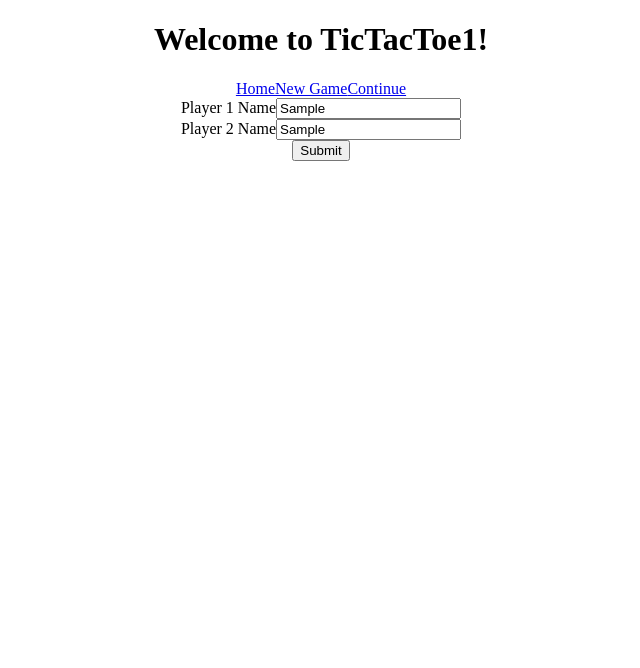
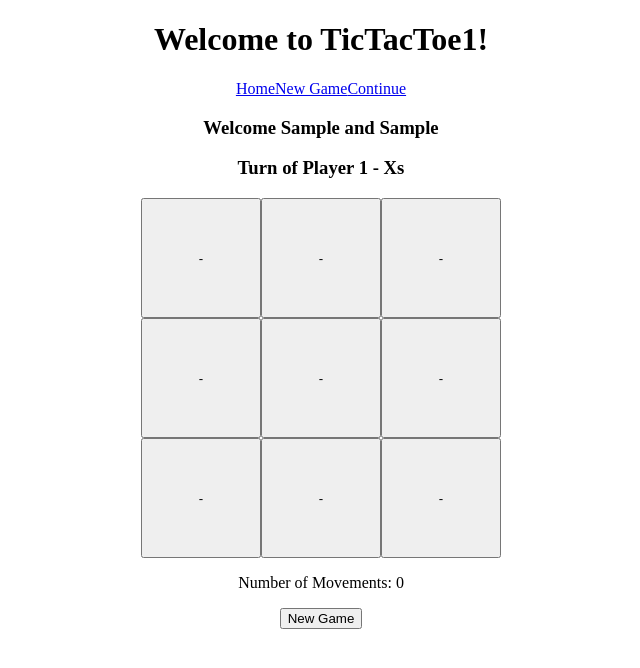
Before and after one commit to rdab/TicTacToe, an Angular app: page /new in a window 1280 px wide. Both pictures are taken after typing "Sample", "Sample" into the empty fields and a click on the button "Submit". Shown: the top 668 px of the page, without its empty margins (319-959 px from the left). Built offline with nearby package versions, Linux system fonts and the light colour scheme.

Commit message:
Ask the name for a second player

```diff
--- a/src/app/game/game/game.component.html
+++ b/src/app/game/game/game.component.html
@@ -1,21 +1,21 @@
 <div *ngIf="_status == 'fetching'">Loading...</div>
 <div *ngIf="_status == 'success'">
 
-    <form *ngIf="(_stateService.state$ | async).playerName == ''">
+    <form *ngIf="(_stateService.state$ | async).player1 == '' || (_stateService.state$ | async).player2 == ''">
         <div>
             <label>Player 1 Name</label>
-            <input [(ngModel)]="_playerName" name='player1' type="text" />
+            <input [(ngModel)]="_player1" name='player1' type="text" />
         </div>
         <div>
             <label>Player 2 Name</label>
-            <input [(ngModel)]="_playerName" name='player2' type="text" />
+            <input [(ngModel)]="_player2" name='player2' type="text" />
         </div>
         <button (click)="_handleSubmitClick()" type="submit">
             Submit
         </button>
     </form>
 
-    <div *ngIf="(_stateService.state$ | async).playerName != ''">
+    <div *ngIf="(_stateService.state$ | async).player1 != '' && (_stateService.state$ | async).player2 != ''">
         <app-header></app-header>
         <app-board></app-board>
         <app-play-counter></app-play-counter>
--- a/src/app/game/game/game.component.ts
+++ b/src/app/game/game/game.component.ts
@@ -32,7 +32,7 @@ export class GameComponent implements OnInit {
   }
 
   _handleSubmitClick(){
-    this._stateService.state.playerName = this._player1
+    this._stateService.setPlayersName(this._player1, this._player2);
   }
   ngOnInit() {
   }
--- a/src/app/game/header/header.component.html
+++ b/src/app/game/header/header.component.html
@@ -1,5 +1,5 @@
 <header>
-  <h3>Welcome {{ (_stateService.state$ | async).playerName }}</h3>
+  <h3>Welcome {{ (_stateService.state$ | async).player1 }} and {{ (_stateService.state$ | async).player2 }}</h3>
   <h3>
     <p *ngIf="!(_stateService.state$ | async).winner &&
               (_stateService.state$ | async).plays != 9">
--- a/src/app/game/state.service.ts
+++ b/src/app/game/state.service.ts
@@ -6,7 +6,8 @@ export interface State {
   values: string[][];
   plays: number;
   winner: Player;
-  playerName: string;
+  player1: string;
+  player2: string;
 }
 
 class Player {
@@ -104,7 +105,13 @@ export class StateService {
       ],
       plays: 0,
       winner: null,
-      playerName: '',
+      player1: '',
+      player2: '',
     }
   }
+
+  setPlayersName(player1: string, player2: string){
+    this.state.player1 = player1;
+    this.state.player2 = player2;
+  }
 }
```
